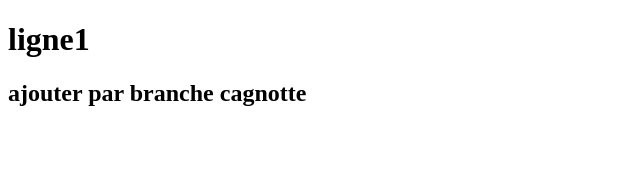
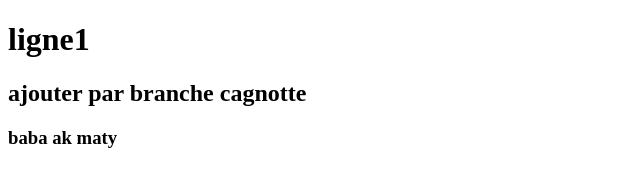
Before and after one commit to toundouka/essai2911, a plain HTML site: page index.html in a window 1280 px wide. Shown: the whole page, without its empty margins (0-640 px from the left). Drawn offline with Linux system fonts and the light colour scheme.

Commit message:
version 2

```diff
--- a/index.html
+++ b/index.html
@@ -8,5 +8,6 @@
 <body>
     <h1>ligne1</h1>
     <h2>ajouter par branche cagnotte</h2>
+    <h3>baba ak maty</h3>
 </body>
 </html>
```
